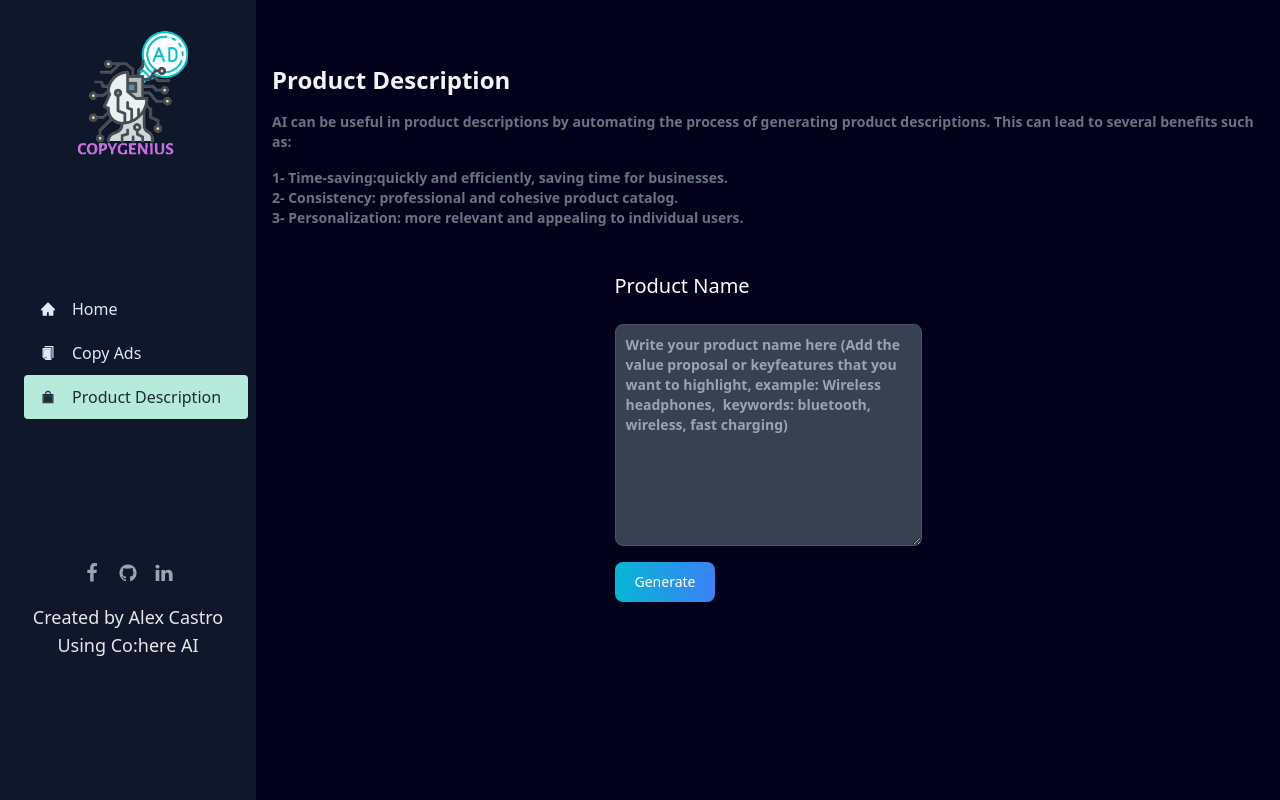
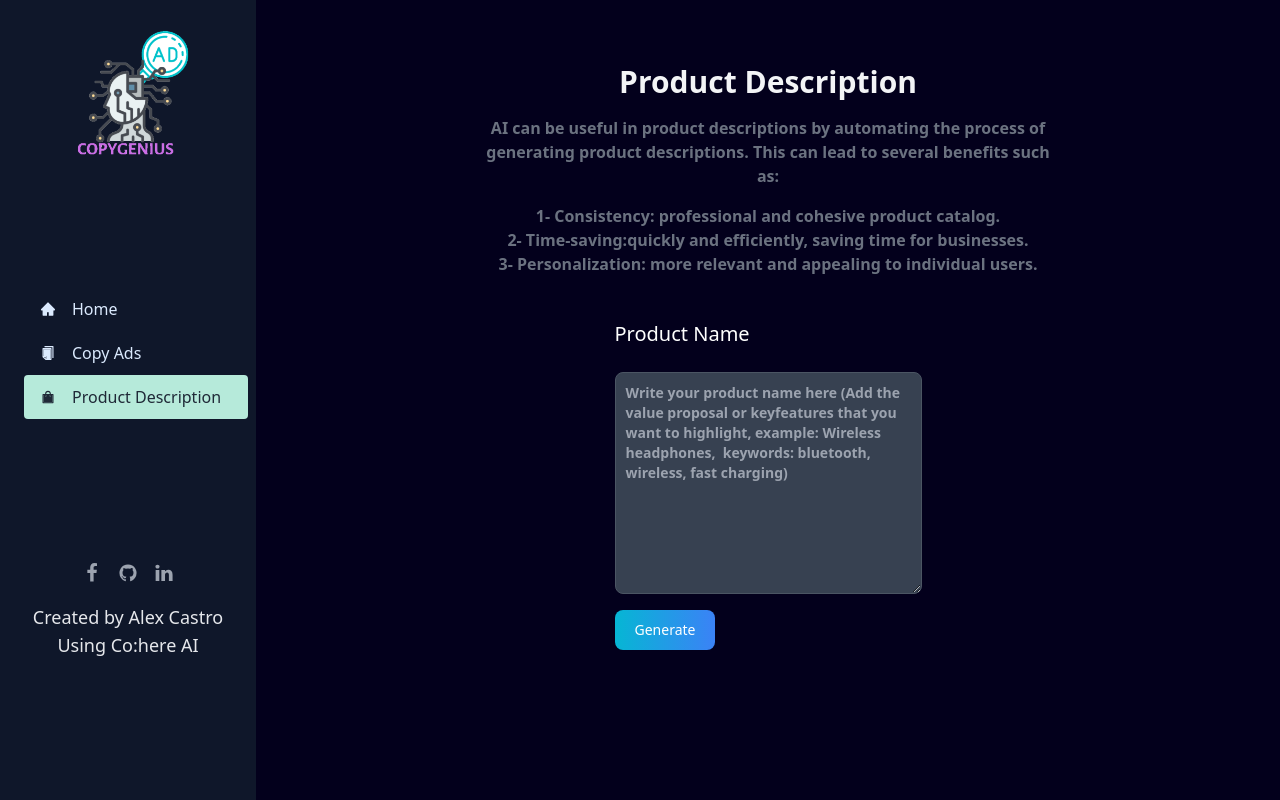
Before and after one commit to Alexcastr/CopyGenius, a Next.js app: page /product in a window 1280 px wide. Built offline with nearby package versions, Linux system fonts and the light colour scheme; no server answers.

Commit message:
Fixing the letters sizing and position

```diff
--- a/components/Sidebar.tsx
+++ b/components/Sidebar.tsx
@@ -39,7 +39,7 @@ export const Sidebar: FC<Props> = ({ children, title = "CopyGenius" }) => {
             sideMenuOpen ? "-translate-x-full " : ""
           }  bg-slate-900 text-blue-100 w-64 min-h-screen space-y-6 py-7 px-2 absolute z-20 inset-y-0 left-0 transform  md:relative md:translate-x-0 transition duration-200 ease-in-out`}
         >
-          <div className="sticky left-0 top-7 flex flex-col gap-16 md:gap-28">
+          <div className="sticky left-0 top-7 flex flex-col gap-14 md:gap-28">
             <Image
               className="mx-auto"
               src={copygenius}
--- a/pages/copyads.tsx
+++ b/pages/copyads.tsx
@@ -27,10 +27,10 @@ const CopyAdsPage = () => {
   return (
     <Sidebar title="Copy Ads">
       <section className="mx-4">
-        <h2 className="text-gray-100 text-center sm:text-left">
+        <h2 className="text-gray-100 flex justify-center md:text-3xl">
           Copywritting for Ads
         </h2>
-        <p className="text-sm pt-4 text-gray-500">
+        <p className="text-sm md:text-base  pt-4 text-gray-500 max-w-xl mx-auto text-center">
           Copy ads are short, impactful advertisements that utilize the power of
           language to convince consumers to take a particular
           action. Whether it&apos;s buying a product or signing up for a service, the
@@ -68,7 +68,7 @@ const CopyAdsPage = () => {
               onChange={(e) => setAdsMessage(e.target.value)}
               id="message"
               rows={4}
-              className="block p-2.5 w-full text-sm  rounded-lg border  bg-gray-700 border-gray-600 placeholder-gray-400 text-white focus:ring-blue-500 focus:border-blue-500"
+              className="block p-2.5 w-full text-sm rounded-lg border  bg-gray-700 border-gray-600 placeholder-gray-400 text-white focus:ring-blue-500 focus:border-blue-500"
               placeholder="Write the sector you focus on or give it a short description about the goal you want to achieve! (Example 01: Digital Marketing and SEO)  (Example 02: Selling clothes for a summer season)"
             />
             {isLoading ? (
--- a/pages/product.tsx
+++ b/pages/product.tsx
@@ -24,23 +24,23 @@ const ProductPage = () => {
   return (
     <Sidebar title="Product Description">
       <section className="mx-4">
-        <h2 className="text-gray-100 text-center sm:text-left">
+        <h2 className={`text-gray-100 flex justify-center md:text-3xl ${predictionOutput && "mb-8 md:mb-20"}`}>
           Product Description
         </h2>
         {!predictionOutput && (
-          <div>
-            <p className="text-sm pt-4 text-left text-gray-500">
+          <div className="flex flex-col content-center">
+            <p className="text-sm md:text-base  pt-4 text-gray-500 max-w-xl mx-auto text-center">
               AI can be useful in product descriptions by automating the process
               of generating product descriptions. This can lead to several
               benefits such as:
             </p>
-            <ul className="text-sm py-4 text-gray-500">
+            <ul className="text-sm  md:text-base py-4 text-center text-gray-500">
               <li>
-                1- Time-saving:quickly and efficiently, saving time for
-                businesses.
+                1- Consistency: professional and cohesive product catalog.
               </li>
               <li>
-                2- Consistency: professional and cohesive product catalog.
+                2- Time-saving:quickly and efficiently, saving time for
+                businesses.
               </li>
               <li>
                 3- Personalization: more relevant and appealing to individual
```
